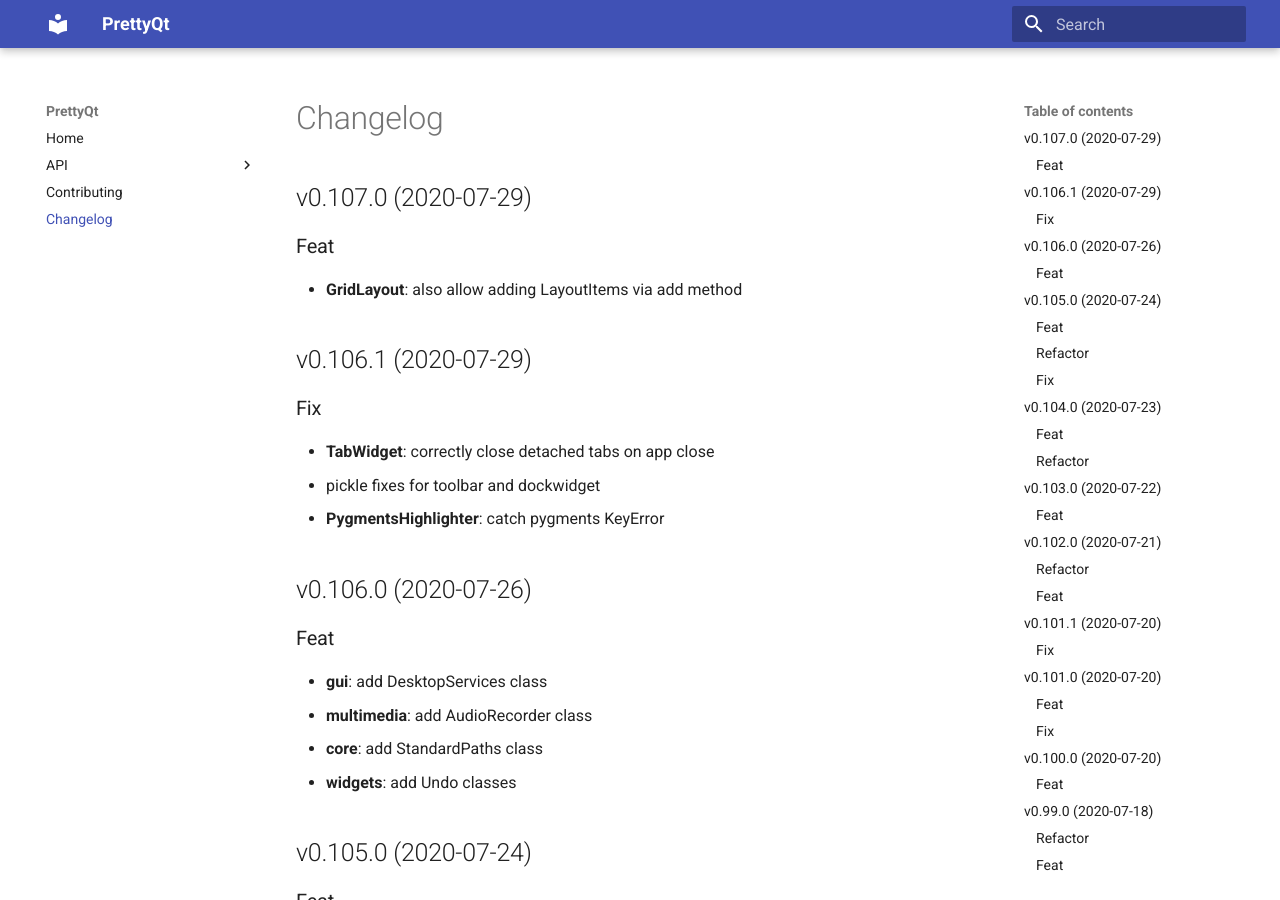
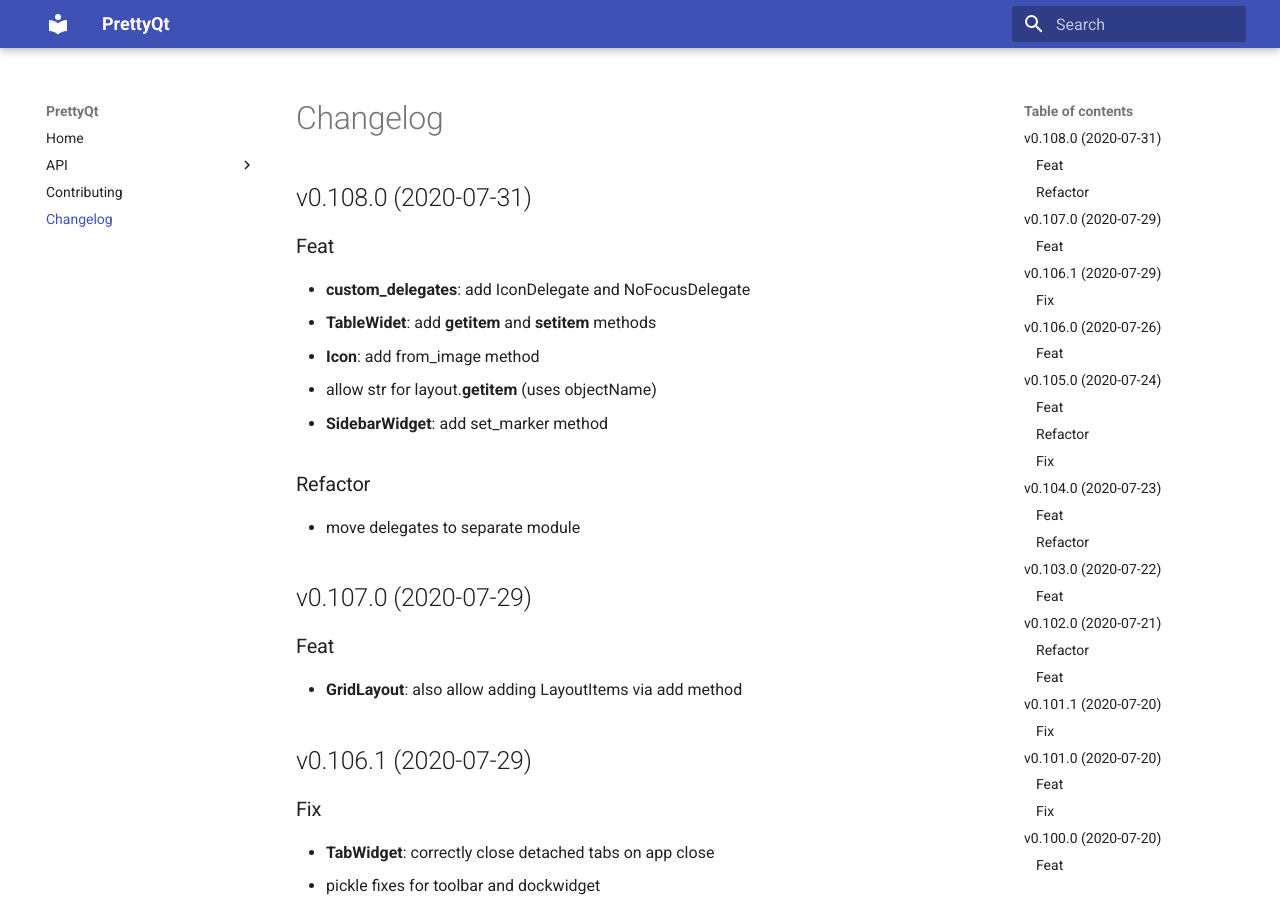
Before and after one commit to phil65/PrettyQt, an MkDocs documentation site: the page built from docs/changelog.md, in a window 1280 px wide and 900 px high. Built offline with MkDocs 1.6.1 and Material for MkDocs 9.7.7, drawn with Linux system fonts in a browser that asks for light colours.

Commit message:
bump: version 0.107.0 → 0.108.0

```diff
--- a/docs/changelog.md
+++ b/docs/changelog.md
@@ -1,3 +1,17 @@
+## v0.108.0 (2020-07-31)
+
+### Feat
+
+- **custom_delegates**: add IconDelegate and NoFocusDelegate
+- **TableWidet**: add __getitem__ and __setitem__ methods
+- **Icon**: add from_image method
+- allow str for layout.__getitem__ (uses objectName)
+- **SidebarWidget**: add set_marker method
+
+### Refactor
+
+- move delegates to separate module
+
 ## v0.107.0 (2020-07-29)
 
 ### Feat
--- a/prettyqt/__init__.py
+++ b/prettyqt/__init__.py
@@ -4,7 +4,7 @@
 
 __author__ = """Philipp Temminghoff"""
 __email__ = "phil65@kodi.tv"
-__version__ = "0.107.0"
+__version__ = "0.108.0"
 
 
 __all__ = [
--- a/pyproject.toml
+++ b/pyproject.toml
@@ -1,6 +1,6 @@
 [tool.poetry]
 name = "PrettyQt"
-version = "0.107.0"
+version = "0.108.0"
 description = "A pythonic layer on top of qtpy"
 readme = 'docs/index.md'
 repository = "https://github.com/phil65/prettyqt"
@@ -124,7 +124,7 @@
 '''
 [tool.commitizen]
 name = "cz_conventional_commits"
-version = "0.107.0"
+version = "0.108.0"
 tag_format = "v$version"
 version_files = [
     "prettyqt/__init__.py:__version__",
--- a/setup.py
+++ b/setup.py
@@ -40,6 +40,6 @@
     packages=find_packages(),
     test_suite="tests",
     url="https://github.com/phil65/prettyqt",
-    version="0.107.0",
+    version="0.108.0",
     zip_safe=False,
 )
```
Also changed, not shown: CHANGELOG.md (+14 -0 lines).
